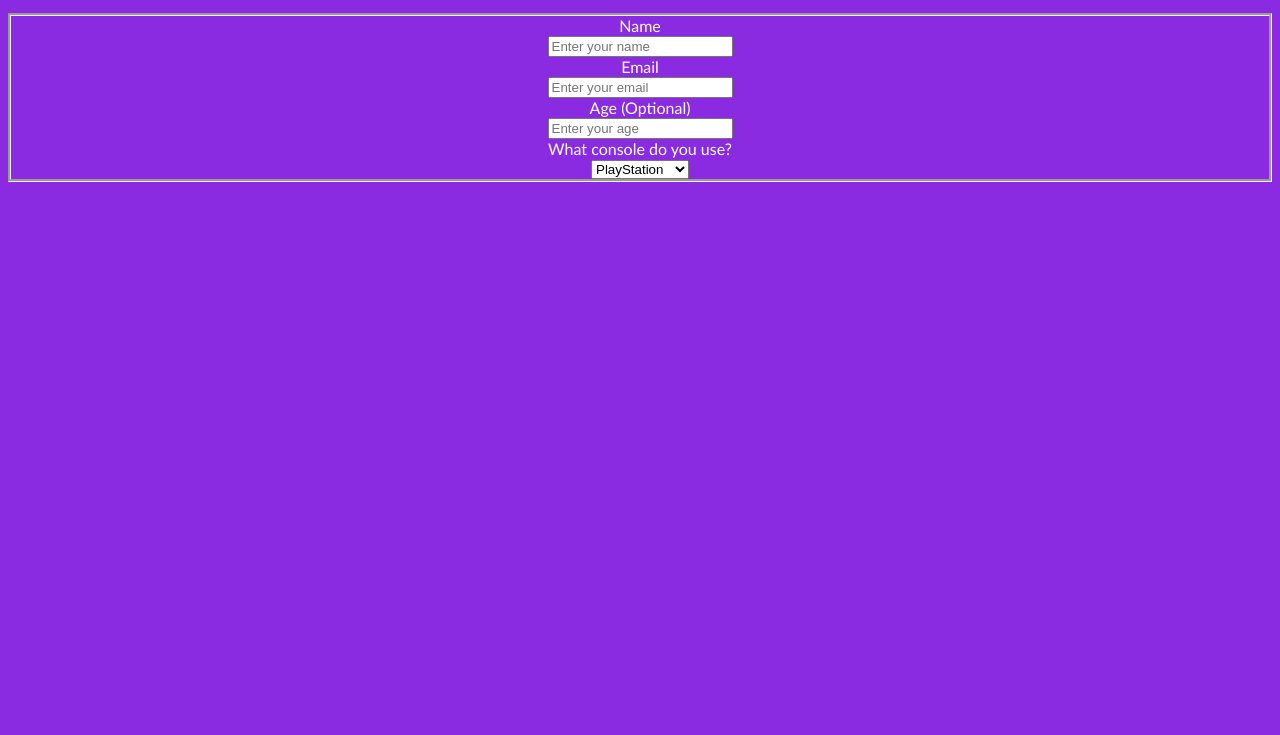
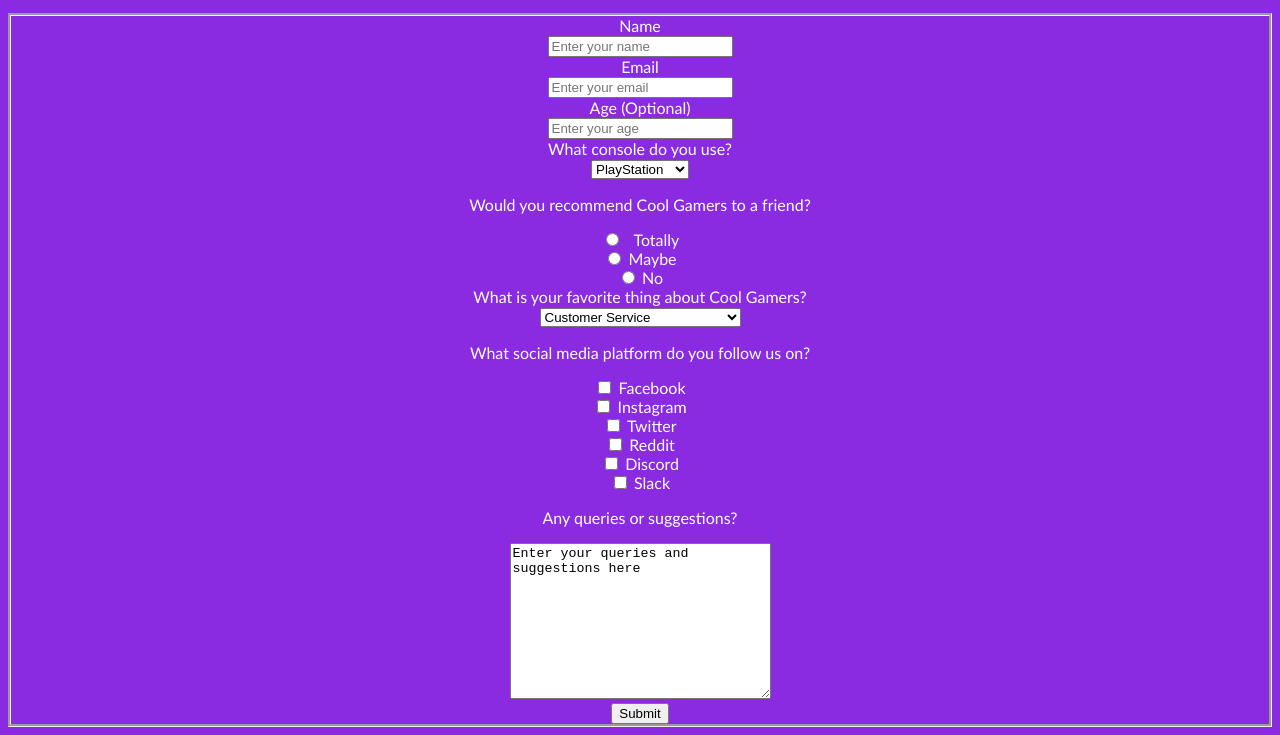
Before and after one commit to godiarksel/David_Godfrey_Project, a plain HTML site: page index.html in a window 1280 px wide. Shown: the part 112-847 px from the top of the page. Before the commit the page ends 800 px from the top, so only its background shows below. Drawn offline with Linux system fonts and the light colour scheme.

Commit message:
completed the html

```diff
--- a/index.html
+++ b/index.html
@@ -28,6 +28,40 @@
                 <option value="Nintendo Wii">Nintendo Wii</option>
                 <option value="PC">PC</option>
             </select>
+            <p> Would you recommend Cool Gamers to a friend? </p>
+            <form>
+            <input type="radio" id="Totally" name="Totally" value="Totally">
+            <label for="html">Totally</label><br>
+            <input type="radio" id="Maybe" name="Maybe" value="Maybe">
+            <label for="html">Maybe</label><br>
+            <input type="radio" id="No" name="No" value="No">
+            <label for="html">No</label><br>
+            </form>
+            <label for="favthing">What is your favorite thing about Cool Gamers? </label></br>
+            <select id="favthing" name="favthing">
+                <option value="Customer Service">Customer Service</option>
+                <option value="Cool Gamer Community">Cool Gamer Community</option>
+                <option value="Cool Gamer Delivery Services">Cool Gamer Delivery Services</option>
+                <option value="Nothing">Nothing</option>
+            </select>
+            <p> What social media platform do you follow us on?</p>
+            <input type="checkbox" id="Facebook" name="Facebook" value="Facebook">
+            <label for="Facebook"> Facebook</label><br>
+            <input type="checkbox" id="Instagram" name="Instagram" value="Instagram">
+            <label for="Instagram"> Instagram</label><br>
+            <input type="checkbox" id="Twitter" name="Twitter" value="Twitter">
+            <label for="Twitter"> Twitter</label><br>
+            <input type="checkbox" id="Reddit" name="Reddit" value="Reddit">
+            <label for="Reddit"> Reddit</label><br>
+            <input type="checkbox" id="Discord" name="Discord" value="Discord">
+            <label for="Discord"> Discord </label><br>
+            <input type="checkbox" id="Slack" name="Slack" value="Slack">
+            <label for="Slack"> Slack</label><br>
+            <p> Any queries or suggestions?</p>
+            <textarea name="suggestions" id="suggestions" cols="30" rows="10" placeholder="
+            ">Enter your queries and suggestions here </textarea><br>
+            <button type = "submit">Submit</button>
+
         </div>
     </div>
 </div>
--- a/main.css
+++ b/main.css
@@ -11,5 +11,5 @@
 #survey-form{
     display: flex;
     flex-direction: column;
-    border-style: groove
+    border-style: groove;
 }
```
